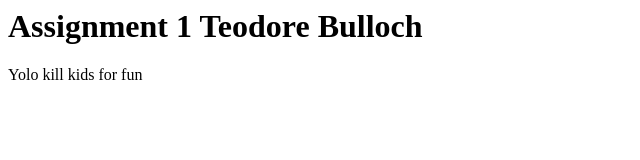
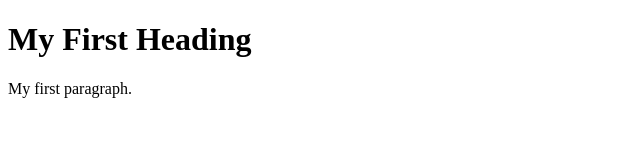
Before and after one commit to BangerMarkus/My-Profile, a plain HTML site: page index.html in a window 1280 px wide. Shown: the whole page, without its empty margins (0-640 px from the left). Drawn offline with Linux system fonts and the light colour scheme.

Commit message:
Update index.html

```diff
--- a/index.html
+++ b/index.html
@@ -1,2 +1,9 @@
-<h1>Assignment 1 Teodore Bulloch</h1>
-<p>Yolo kill kids for fun<p>
+<!DOCTYPE html>
+<html>
+<body>
+
+<h1>My First Heading</h1>
+<p>My first paragraph.</p>
+
+</body>
+</html>
```
